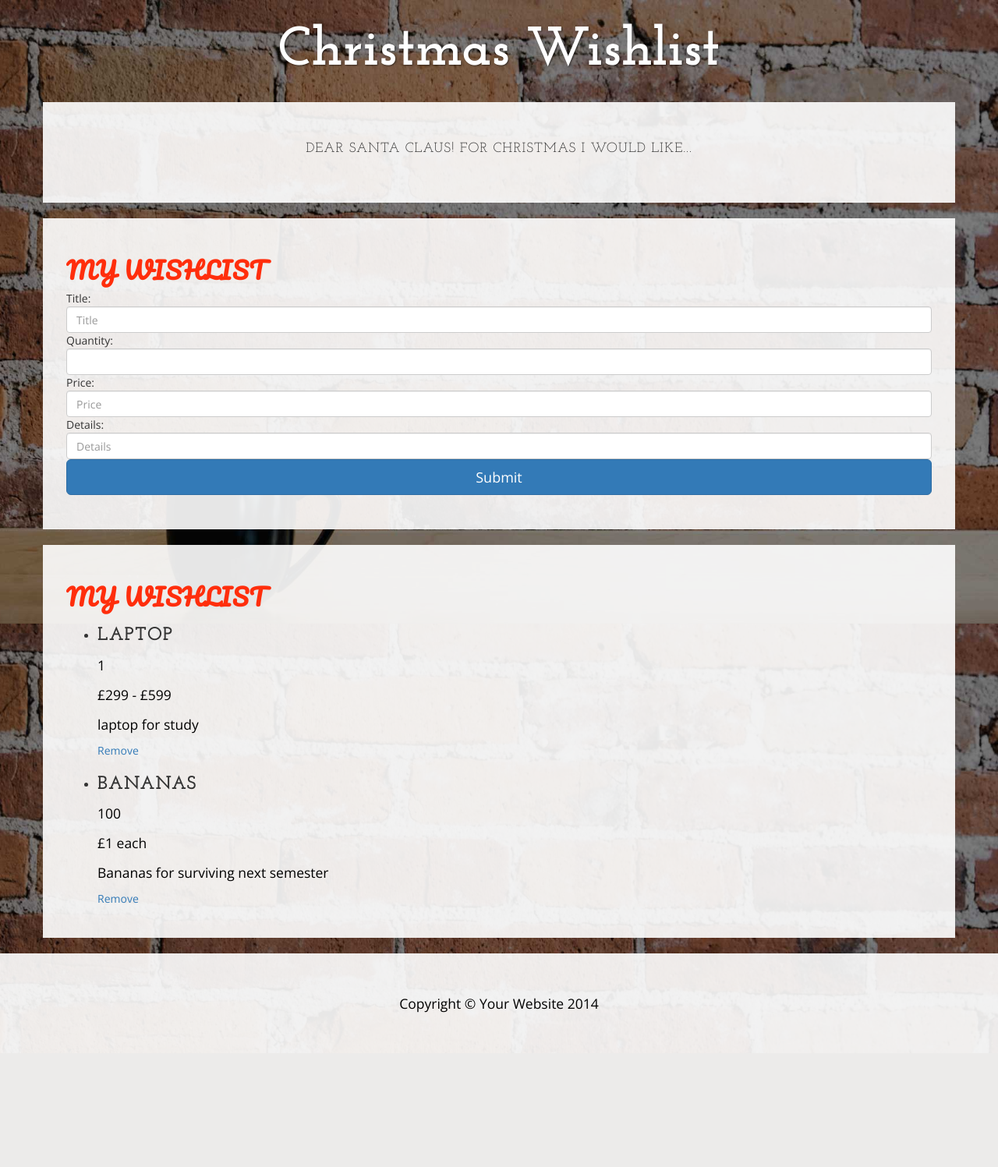
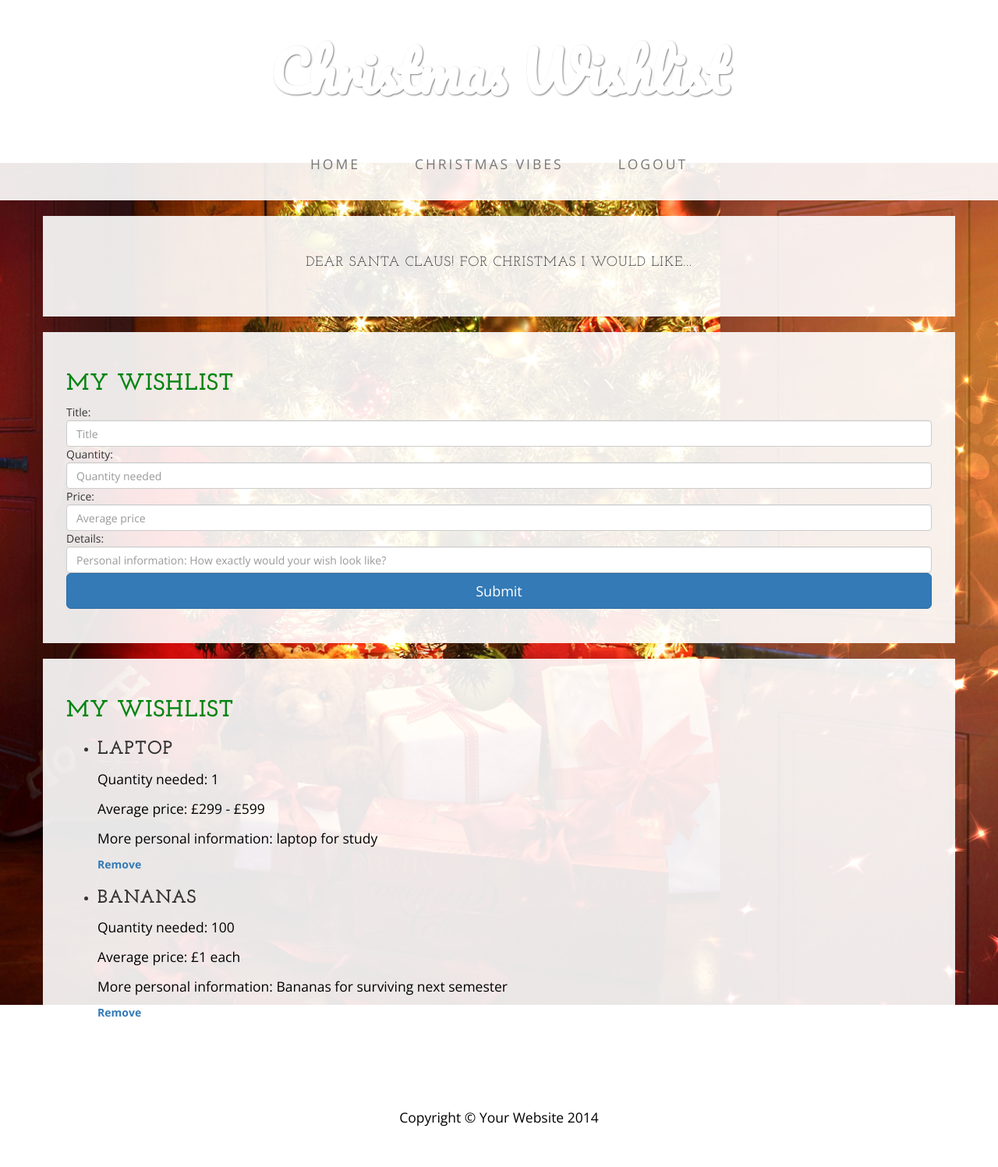
Before and after one commit to emmareavley95/set09103_cw2, a Flask app: page /index in a window 1280 px wide. Shown: the whole page at 78% size. Before the commit the page ends 1299 px from the top, so only its background shows below. Run offline with Flask 2, Linux system fonts and the light colour scheme; data comes from the database, SQL or seed files in the repository; some libraries are stand-ins or nearby versions.

Commit message:
few changes in HTML code and CSS stylesheet

```diff
--- a/src/templates/index.html
+++ b/src/templates/index.html
@@ -18,24 +18,21 @@
 </head>
 
 <body>
-  <div class="brand">Christmas Wishlist</div>
+ <div class="brand">Christmas Wishlist</div>
   <nav class="navbar navbar-default" role="navigation">
     <div class="container">
       <div class="navbar-header">
-        <button type="button" class="navbar-toggle" data-toggle="collapse" data-target="#bs-example-navbar-collapse-1">
+        <button type="button" class="navbar-toggle collapsed" data-toggle="collapse" data-target="#bs-example-navbar-collapse-1" aria-expanded="false">
           <span class="sr-only">Toggle navigation</span>
           <span class="icon-bar"></span>
           <span class="icon-bar"></span>
           <span class="icon-bar"></span>
         </button>
-
-  <!--      <a href="/index" class="navbar-brand"><img class="logo" id="logo" src="static/images/logo.png" alt="logo"></a>
-        </div> -->
-     <!-- <div class="collapse navbar-collapse"
-     id="bs-example-navbar-collapse-1"> -->
-        <ul class="nav navbar-nav">
+        <a class="navbar-brand" href="/index">Christmas Wishlist</a>
+      </div>
+      <div class="navbar-collapse collapse" id="bs-example-navbar-collapse-1" aria-expanded="false" style="height: 1px">
+        <ul class="collapse nav navbar-nav">
           <li><a href="/index">Home</a></li>
-          <li><a href="/">My list</a></li>
           <li><a href="/music">Christmas vibes</a></li>
           <li><a href="/logout">Logout</a></li>
         </ul>
@@ -60,8 +57,6 @@
               {% endfor %}
             {% endif %}
           {% endwith %}
-
-          {{ result }}
           </br>
         </div>
       </div>
@@ -73,9 +68,10 @@
 
           <form action="{{ url_for('add') }}" method="POST" name="wishlist">
             Title: <input type="text" name="title" id="title" class="form-control" placeholder="Title" />
-            Quantity: <input type="number" name="quantity" id="quantity" class="form-control" />
-            Price: <input type="text" name="price" id="price" class="form-control" placeholder="Price" />
-            Details: <input type="text" name="details" id="details" class="form-control" placeholder="Details" />
+            Quantity: <input type="number" name="quantity" id="quantity" class="form-control" placeholder="Quantity needed" />
+            Price: <input type="text" name="price" id="price" class="form-control" placeholder="Average price" />
+            Details: <input type="text" name="details" id="details"
+            class="form-control" placeholder="Personal information: How exactly would your wish look like?" />
             <button type="submit" name="submit" id="Submit" class="btn btn-lg btn-primary btn-block">Submit</button>
           </form>
         </div>
@@ -91,12 +87,12 @@
             {% for wish in wishlists %}
               <li>
                 <h3>{{ wish.title }}</h3>
-                <p>{{ wish.quantity }}</p>
-                <p>{{ wish.price }}</p>
-                <p>{{ wish.details }}</p>
+                <p>Quantity needed: {{ wish.quantity }}</p>
+                <p>Average price: {{ wish.price }}</p>
+                <p>More personal information: {{ wish.details }}</p>
               </li>
 
-              <a href="/remove?wishid={{ wish.title }}" name="remove">Remove</a>
+              <strong><a href="/remove?wishid={{ wish.title }}" name="remove">Remove</a></strong>
             {% else %}
               <li>No wish has been added yet. Add your wish <a href="{{ url_for('add') }}">here</a></li>
             {% endfor %}
@@ -109,9 +105,19 @@
   </div>
 {% endblock %}
 <style>
+  body  {
+    background: url(../static/img/bg_xmastree.jpg) no-repeat center center fixed;
+  }
+  .brand {
+    font-family: 'Pacifico', cursive;
+  }
+  .form-text {
+    font-family: 'Aref Ruqaa', serif;
+    font-size: 25px;
+  }
+
   .title {
-    font-family: 'Pacifico', cursive;
-    color: #FF2E0C;
+    color: #008410;
   }
 </style>
 </body>
```
